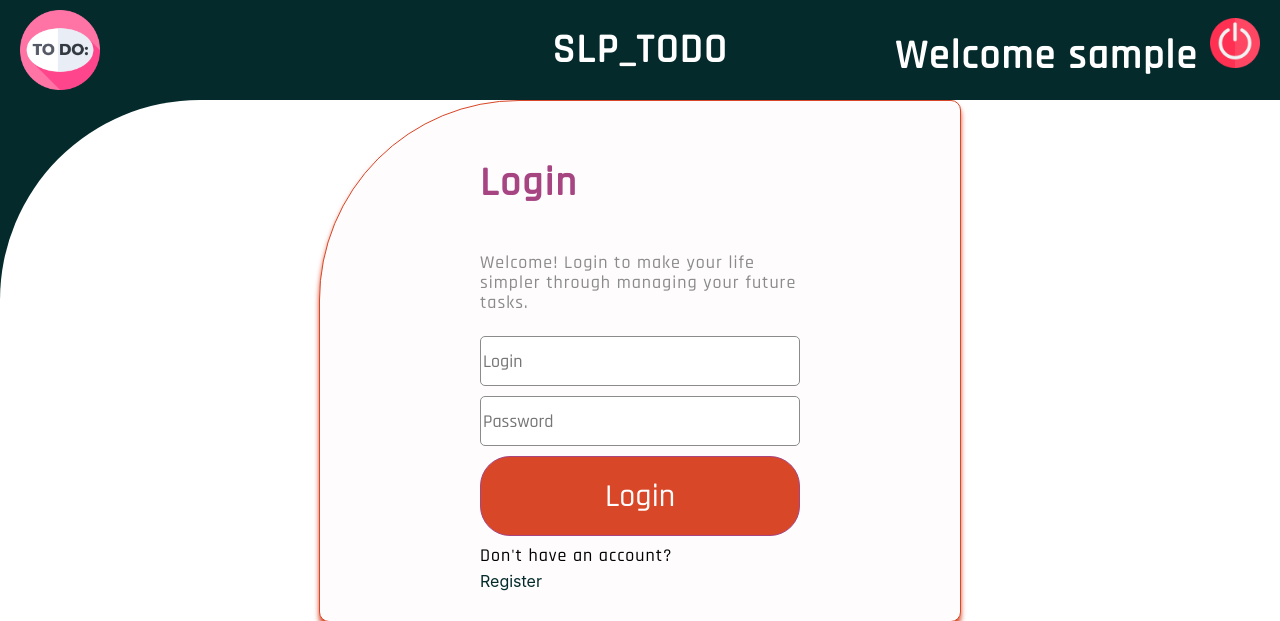
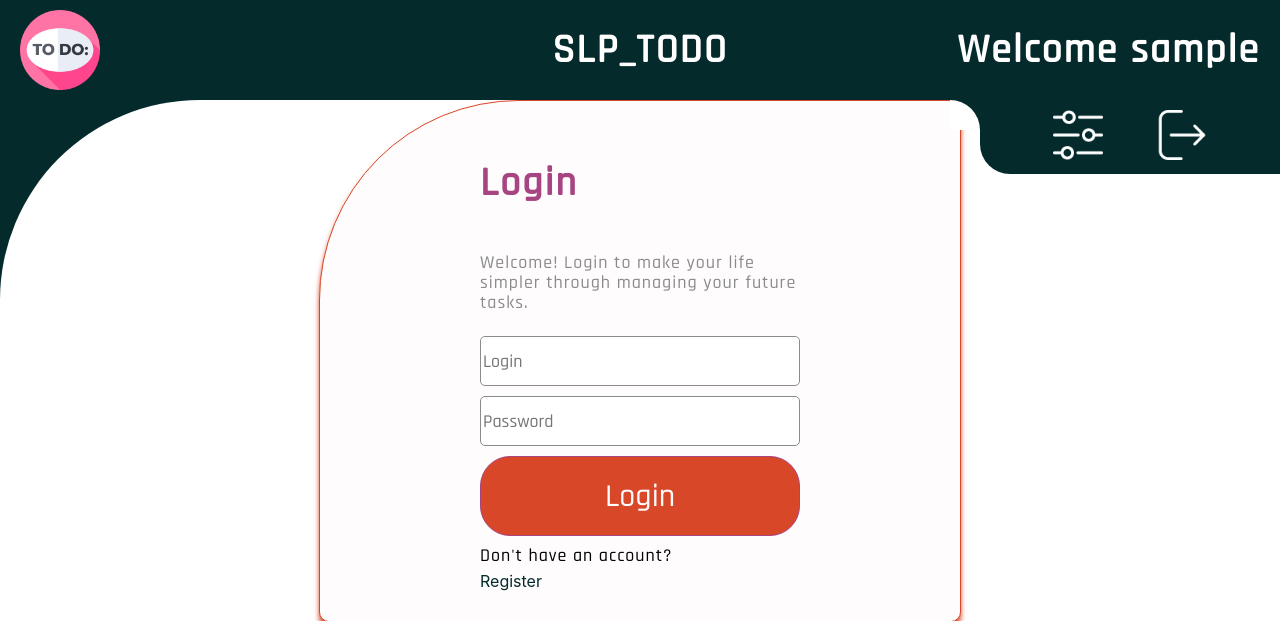
Before and after one commit to Jakub-Radzik/SLP_TODO_FLASK, a Flask app: page /users/login in a window 1280 px wide. Shown: the top 621 px of the page. Run offline with Flask 2, Linux system fonts and the light colour scheme; the visitor is signed in with stand-in values (Sample User, id 1); some libraries are stand-ins or nearby versions.

Commit message:
settings and tasks

```diff
--- a/src/API/tasks.py
+++ b/src/API/tasks.py
@@ -92,7 +92,7 @@ def update_task(task_id):
         if task:
             task_data = dict(request.form)
             task_data['user_id'] = str(user_from_db['_id'])
-            task_data['created_at'] = str(datetime.now())
+            task_data['modified_at'] = str(datetime.now())
             Database.update_one('tasks', {'_id': ObjectId(task_id)}, {'$set': task_data})
             return redirect(url_for('tasks.get_tasks'))
     else:
--- a/src/API/users.py
+++ b/src/API/users.py
@@ -49,28 +49,23 @@ def logout():
     return redirect(url_for('users.login'))
 
 
-#i dont know if we need it anymore
-# @users.route("/user", methods=["GET"])
-# @jwt_required()
-# def profile():
-#     current_user = get_jwt_identity()
-#     user_from_db = users_collection.find_one({'username': current_user})
-#     if user_from_db:
-#         del user_from_db['_id'], user_from_db['password']
-#         return jsonify({'profile': user_from_db}), 200
-#     else:
-#         return jsonify({'msg': 'Profile not found'}), 404
+@users.route('/settings', methods=['GET', 'POST'])
+def settings():
+    current_user = session.get('username')
+    user_from_db = Database.find_one('users', {'username': current_user})
+    if request.method == 'POST':
+        pass
+
+    return render_template('settings.html', user=user_from_db)
 
 
-# @users.route("/api/v1/user", methods=["DELETE"])
-# @jwt_required()
-# def delete_user():
-#     current_user = get_jwt_identity()
-#     user_from_db = users_collection.find_one({'username': current_user})
-#     if user_from_db:
-#         users_collection.delete_one({'username': current_user})
-#         tasks_collection.delete_many({'username': current_user})
-#         return jsonify({'msg': 'User deleted'}), 200
-#     else:
-#         return jsonify({'msg': 'User not found'}), 404
-#
+@users.route("/delete", methods=["POST"])
+def delete_user():
+    current_user = session.get('username')
+    user_from_db = Database.find_one('users', {'username': current_user})
+    if user_from_db:
+        Database.delete_one('users', {'username': current_user})
+        Database.delete_many('tasks', {'username': current_user})
+        return redirect(url_for('users.logout'))
+    else:
+        return redirect(url_for('users.settings'))
--- a/src/DB/DB.py
+++ b/src/DB/DB.py
@@ -57,5 +57,9 @@ class Database(object):
         Database.db[collection].delete_one(data)
 
     @staticmethod
+    def delete_many(collection, data):
+        Database.db[collection].delete_many(data)
+
+    @staticmethod
     def update_one(collection, data, query):
         Database.db[collection].update_one(data, query)
--- a/static/styles/header.css
+++ b/static/styles/header.css
@@ -53,7 +53,41 @@
     height: 80px;
 }
 
-#logout{
+#logout, #settings{
     width: 50px;
     height: 50px;
+    filter: invert(1);
 }
+
+nav{
+    width: 300px;
+    position: absolute;
+    top: var(--HEADER_HEIGHT);
+    right: 0;
+    display: flex;
+    flex-direction: row;
+    justify-content: space-evenly;
+    padding: 10px 20px;
+    background: var(--RICH_BLACK);
+    border-radius: 0 0 0 30px;
+    box-sizing: border-box;
+}
+
+.style-box{
+    position: absolute;
+    width: 30px;
+    height: 30px;
+    right: 300px;
+    z-index: 111;
+    background: var(--RICH_BLACK);
+}
+
+.style-box > div {
+    width: 100%;
+    height: 100%;
+    border-radius: 0 100% 0 0;
+    position: absolute;
+    background: white;
+    top: 0;
+    left: 0;
+}
--- a/templates/header.html
+++ b/templates/header.html
@@ -11,9 +11,7 @@
         <div class="header-box end-box">
             <h1 class="primary" style="color: white;">
                 {% if session['username']  %}
-                    Welcome {{ session['username'] }} <a href="/users/logout">
-                <img src="{{ url_for('static',filename='./images/logOut.png') }}" alt="logout" id="logout">
-            </a>
+                    Welcome {{ session['username'] }}
                 {% else %}
                     <a href="{{ url_for('users.login') }}">Login</a>
                 {% endif %}
@@ -22,3 +20,17 @@
         </div>
     </div>
 </div>
+
+{% if session['username']  %}
+<div class="style-box">
+<div></div>
+</div>
+<nav>
+    <a href="/users/settings">
+        <img src="{{ url_for('static',filename='./images/settings.png') }}" alt="settings" id="settings">
+    </a>
+    <a href="/users/logout">
+        <img src="{{ url_for('static',filename='./images/logOut.png') }}" alt="logout" id="logout">
+    </a>
+</nav>
+{% endif %}
```
Also changed, not shown: static/styles/task.css (+2 -6 lines), templates/settings.html (added, +22 -0 lines), templates/tasks.html (+6 -1 lines), static/images/logOut.png, static/images/settings.png (added), static/styles/settings.css (added).
